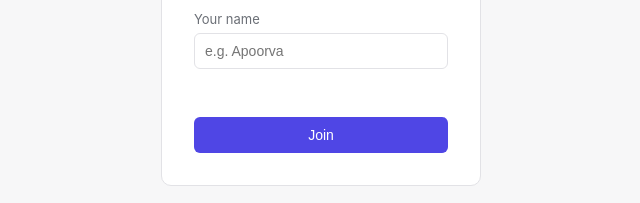
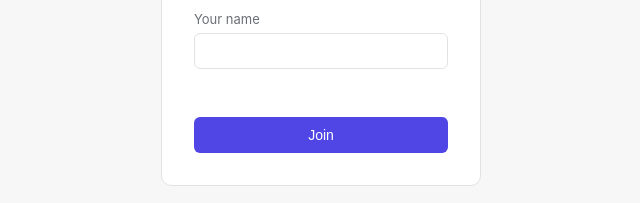
Before and after one commit to apoorva-rapolu/collab-notes, a plain HTML site: page static/index.html in a window 1280 px wide. Shown: the part 374-577 px from the top of the page, 319-959 px from the left. Drawn offline with Linux system fonts and the light colour scheme.

Commit message:
Fixed placeholder issue

```diff
--- a/static/index.html
+++ b/static/index.html
@@ -144,7 +144,7 @@
     </label>
     <label>
       Your name
-      <input type="text" id="join-name" placeholder="e.g. Apoorva" required />
+      <input type="text" id="join-name" required />
     </label>
     <div id="join-error"></div>
     <button type="submit">Join</button>
@@ -191,7 +191,6 @@
   // Prefill from ?doc= if present (handy for sharing a link that already
   // points at a document), and remember the user's name across visits.
   joinDocInput.value = params.get("doc") || "demo";
-  joinNameInput.value = localStorage.getItem("collabNotesUsername") || "";
 
   joinForm.addEventListener("submit", (e) => {
     e.preventDefault();
@@ -207,7 +206,6 @@
 
     documentId = doc;
     username = name;
-    localStorage.setItem("collabNotesUsername", name);
 
     document.getElementById(
       "doc-title"
```
